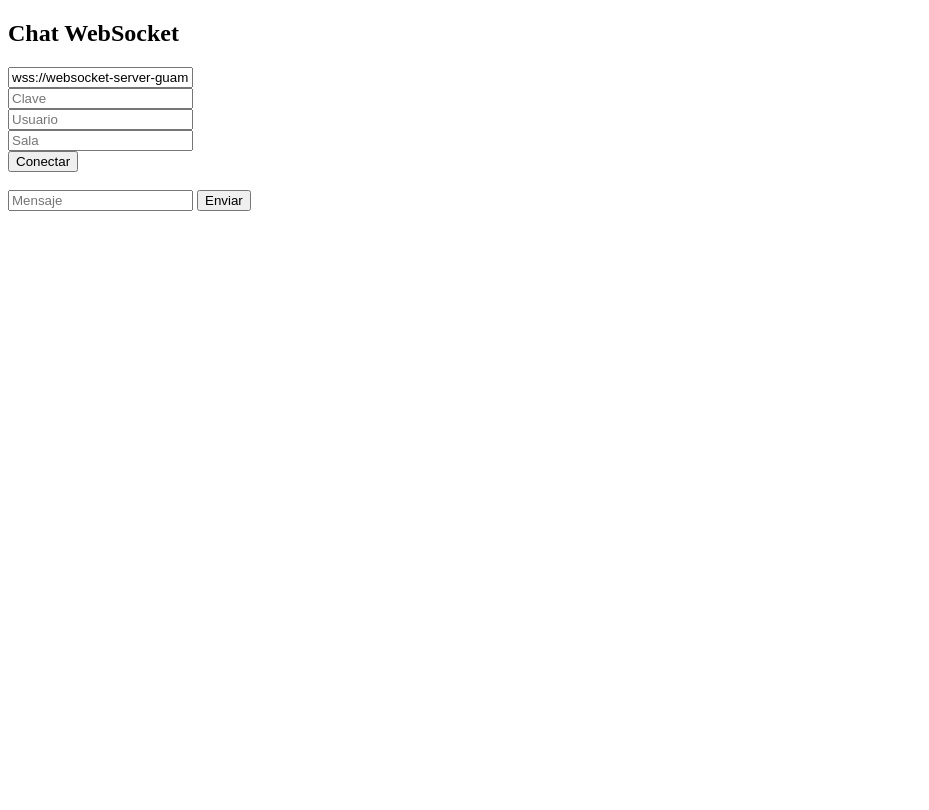
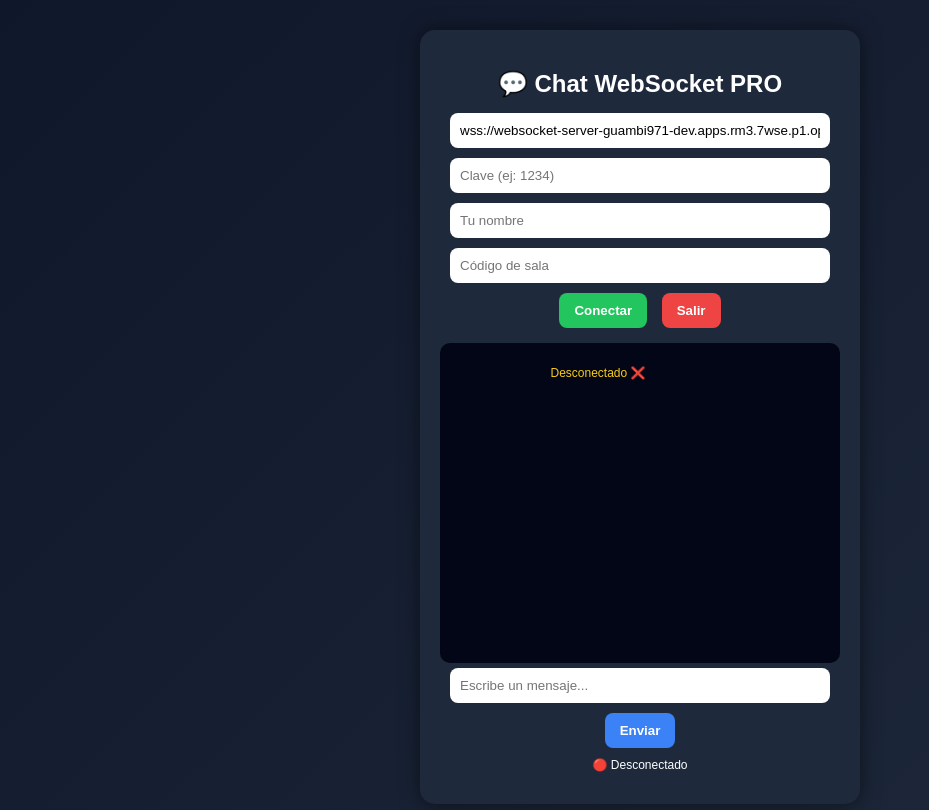
Before and after one commit to Alex97G/websocket-demo, a plain HTML site: page client/index.html in a window 1280 px wide. Both pictures are taken after a click on the button "Conectar". Shown: the whole page, without its empty margins (0-929 px from the left). Drawn offline with Linux system fonts and the light colour scheme.

Commit message:
UI PRO final

```diff
--- a/client/index.html
+++ b/client/index.html
@@ -1,27 +1,130 @@
 <!DOCTYPE html>
+
 <html lang="es">
 <head>
 <meta charset="UTF-8">
 <title>Chat WebSocket PRO</title>
+
+<style>
+body {
+  font-family: Arial, sans-serif;
+  background: linear-gradient(135deg, #0f172a, #1e293b);
+  color: white;
+  text-align: center;
+}
+
+.container {
+  width: 400px;
+  margin: 30px auto;
+  background: #1e293b;
+  padding: 20px;
+  border-radius: 15px;
+  box-shadow: 0px 0px 20px rgba(0,0,0,0.5);
+}
+
+h2 {
+  margin-bottom: 10px;
+}
+
+input {
+  width: 90%;
+  padding: 10px;
+  margin: 5px;
+  border-radius: 8px;
+  border: none;
+  outline: none;
+}
+
+button {
+  padding: 10px 15px;
+  margin: 5px;
+  border: none;
+  border-radius: 8px;
+  cursor: pointer;
+  font-weight: bold;
+}
+
+.connect {
+  background: #22c55e;
+  color: white;
+}
+
+.disconnect {
+  background: #ef4444;
+  color: white;
+}
+
+.send {
+  background: #3b82f6;
+  color: white;
+}
+
+#chat {
+  height: 300px;
+  overflow-y: auto;
+  background: #020617;
+  padding: 10px;
+  border-radius: 10px;
+  margin-top: 10px;
+  text-align: left;
+}
+
+/* mensajes */
+.msg {
+  margin: 5px;
+  padding: 8px 10px;
+  border-radius: 10px;
+  max-width: 70%;
+  word-wrap: break-word;
+}
+
+.me {
+  background: #2563eb;
+  margin-left: auto;
+  text-align: right;
+}
+
+.other {
+  background: #334155;
+}
+
+.bot {
+  background: #7c3aed;
+}
+
+.system {
+  color: #facc15;
+  font-size: 12px;
+  text-align: center;
+}
+
+.status {
+  font-size: 12px;
+  margin-top: 5px;
+}
+</style>
+
 </head>
 
 <body>
 
-<h2>Chat WebSocket</h2>
+<div class="container">
+<h2>💬 Chat WebSocket PRO</h2>
 
-<input id="url" value="wss://websocket-server-guambi971-dev.apps.rm3.7wse.p1.openshiftapps.com"><br>
-<input id="password" placeholder="Clave"><br>
-<input id="username" placeholder="Usuario"><br>
-<input id="room" placeholder="Sala"><br>
+<input id="url" value="wss://websocket-server-guambi971-dev.apps.rm3.7wse.p1.openshiftapps.com">
+<input id="password" placeholder="Clave (ej: 1234)">
+<input id="username" placeholder="Tu nombre">
+<input id="room" placeholder="Código de sala">
 
-<button onclick="connect()">Conectar</button>
-
-<br><br>
-
-<input id="message" placeholder="Mensaje">
-<button onclick="send()">Enviar</button>
+<button class="connect" onclick="connect()">Conectar</button> <button class="disconnect" onclick="disconnect()">Salir</button>
 
 <div id="chat"></div>
+
+<input id="message" placeholder="Escribe un mensaje...">
+<button class="send" onclick="send()">Enviar</button>
+
+<p class="status" id="status">Desconectado</p>
+</div>
 
 <script>
 let socket;
@@ -30,8 +133,10 @@ function connect() {
   socket = new WebSocket(document.getElementById("url").value);
 
   socket.onopen = () => {
+    log("Conectado 🚀", "system");
+    document.getElementById("status").innerText = "🟢 Conectado";
 
-    // enviar clave
+    // autenticación
     socket.send(JSON.stringify({
       type: "auth",
       password: document.getElementById("password").value
@@ -43,28 +148,33 @@ function connect() {
       username: document.getElementById("username").value,
       room: document.getElementById("room").value
     }));
-
-    log("Conectado");
   };
 
   socket.onmessage = (e) => {
+    console.log("DATA:", e.data);
+
     const data = JSON.parse(e.data);
 
     if (data.type === "message") {
-      log(data.user + ": " + data.text);
+      log(data.user + ": " + data.text, "other");
+    }
+
+    if (data.type === "bot") {
+      log("🤖 " + data.text, "bot");
     }
 
     if (data.type === "system") {
-      log(data.text);
-    }
-
-    if (data.type === "bot") {
-      log("BOT: " + data.text);
+      log(data.text, "system");
     }
 
     if (data.type === "error") {
       alert(data.text);
     }
+  };
+
+  socket.onclose = () => {
+    log("Desconectado ❌", "system");
+    document.getElementById("status").innerText = "🔴 Desconectado";
   };
 }
 
@@ -76,11 +186,23 @@ function send() {
     text: msg
   }));
 
-  log("Yo: " + msg);
+  log("Yo: " + msg, "me");
+  document.getElementById("message").value = "";
 }
 
-function log(text) {
-  document.getElementById("chat").innerHTML += text + "<br>";
+function disconnect() {
+  socket.close();
+}
+
+function log(text, type) {
+  const chat = document.getElementById("chat");
+
+  const div = document.createElement("div");
+  div.className = "msg " + type;
+  div.innerText = text;
+
+  chat.appendChild(div);
+  chat.scrollTop = chat.scrollHeight;
 }
 </script>
 
```
